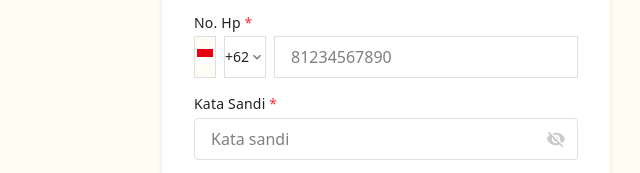
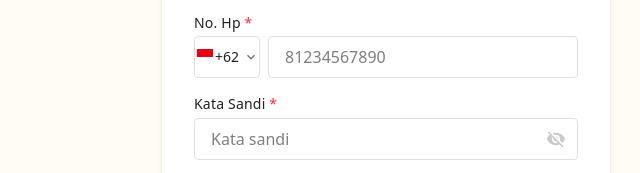
Before and after one commit to Geoffrry/videobelajar, a website: page src/pages/register.html in a window 1280 px wide. Shown: the part 407-580 px from the top of the page, 254-894 px from the left. Drawn offline with Linux system fonts and the light colour scheme.

Commit message:
Fix the gap between no hp

```diff
--- a/src/pages/register.html
+++ b/src/pages/register.html
@@ -55,9 +55,13 @@
             </label>
 
             <div class="flex gap-2">
-              <!-- Flag (gray bg) -->
+              <!-- Full block: Flag + Code + Arrow -->
               <div
-                class="flex items-center bg-[var(--color-other-background)] border border-gray-300 border-r-0 rounded-l px-2 py-2"
+                class="flex items-center border border-gray-300 rounded px-2 py-2 bg-white"
+              >
+                <!-- Flag part with gray bg -->
+                <div
+                  class="flex items-center justify-center bg-[var(--color-other-background)] px-2 py-1 rounded-l"
                 >
                   <img
                     src="/videobelajar/assets/images/id-flag.svg"
@@ -67,21 +71,20 @@
                 </div>
 
                 <!-- Code + Arrow (white bg) -->
-              <div
-                class="flex items-center bg-white border border-gray-300 border-l-0 border-r-0 px-2 py-2"
-              >
+                <div class="flex items-center pl-2 pr-1">
                   <span class="text-sm text-dark-primary">+62</span>
                   <img
                     src="/videobelajar/assets/images/arrow-down.svg"
                     alt="Arrow"
-                  class="w-4 h-4 ml-2"
+                    class="w-4 h-4 ml-1"
                   />
                 </div>
+              </div>
 
-              <!-- Phone Input (white bg) -->
+              <!-- Phone input -->
               <input
                 type="tel"
-                class="flex-1 border border-gray-300 border-l-0 rounded-r px-4 py-2 focus:outline-none focus:ring-2 focus:ring-[var(--color-main-primary)]"
+                class="flex-1 border border-gray-300 rounded px-4 py-2 focus:outline-none focus:ring-2 focus:ring-[var(--color-main-primary)]"
                 placeholder="81234567890"
               />
             </div>
```
Lines whose indentation alone changed are shown as unchanged.
